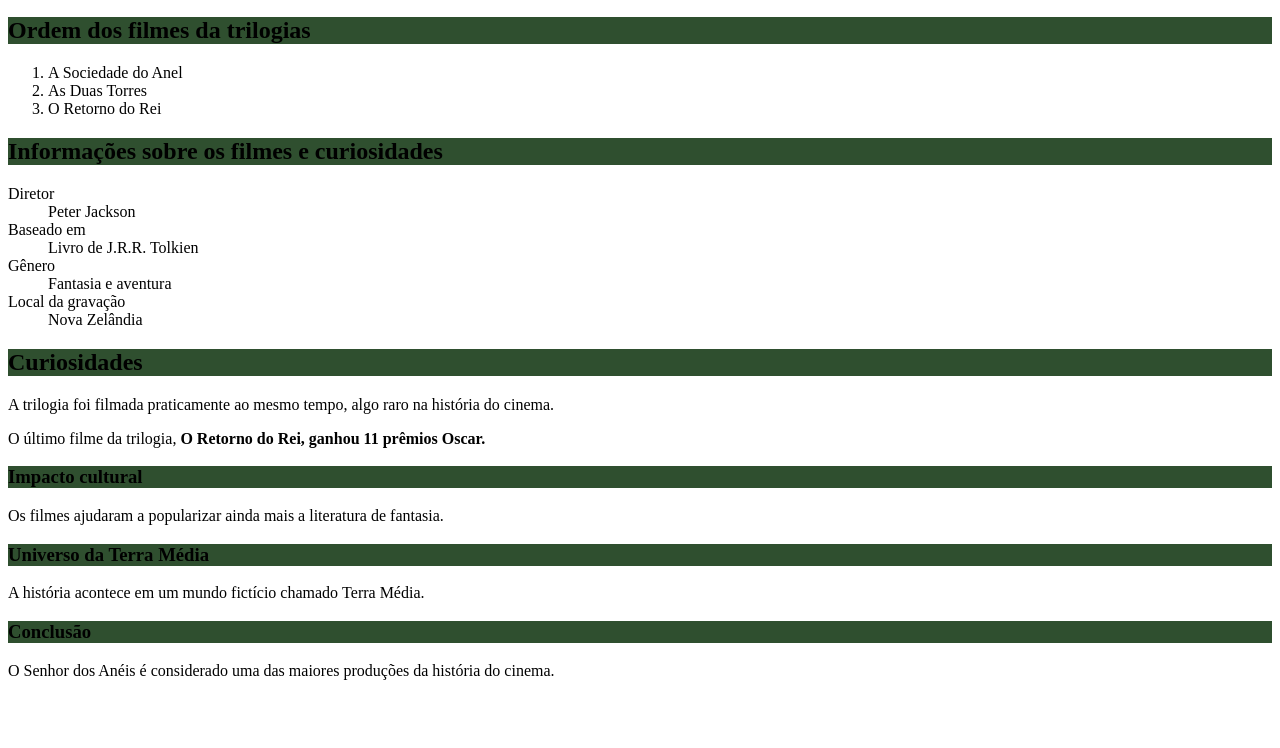
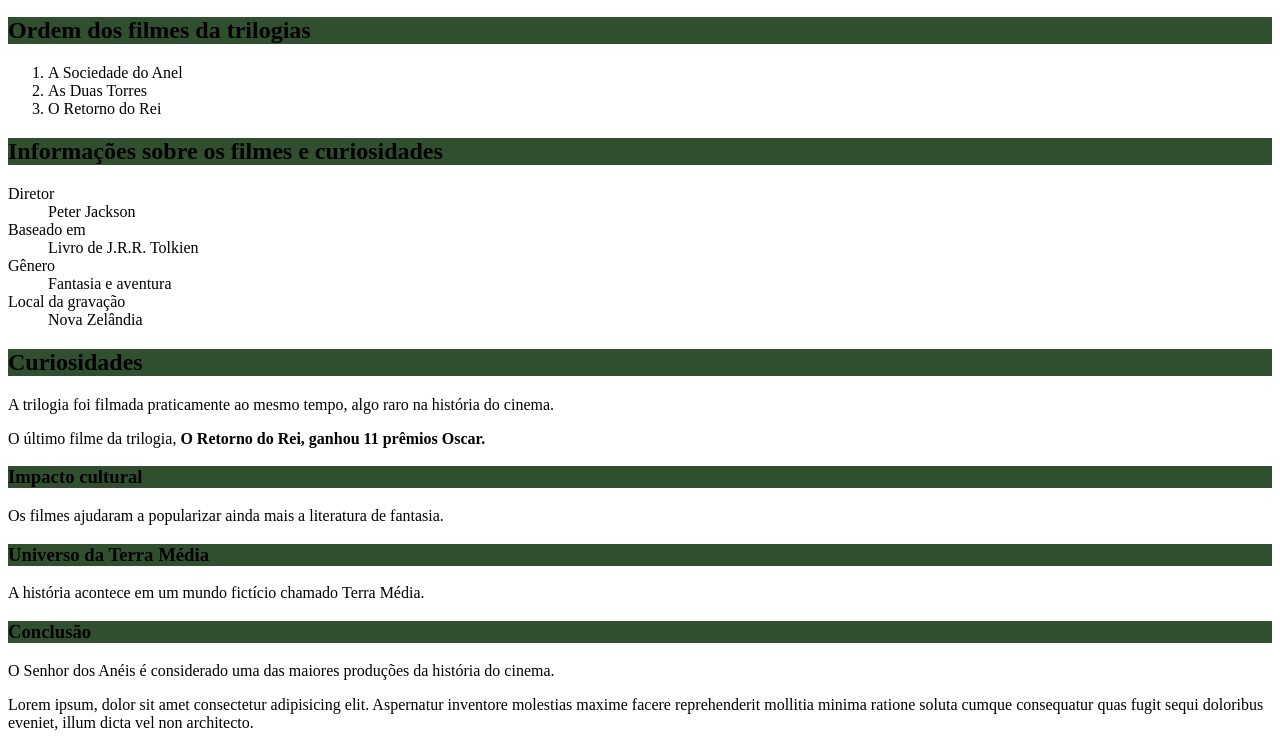
Before and after one commit to oliveiragabriel1830-wq/o-mundo-muito-supereflexo, a plain HTML site: page index.html in a window 1280 px wide. Shown: the part 911-1659 px from the top of the page. Before the commit the page ends 1607 px from the top, so only its background shows below. Drawn offline with Linux system fonts and the light colour scheme.

Commit message:
Update index.html

```diff
--- a/index.html
+++ b/index.html
@@ -71,5 +71,6 @@
         <h3 class="titulo_secundario">Conclusão</h3>
             <p>O Senhor dos Anéis é considerado uma das maiores produções da história do
             cinema.</p>
+            <p>Lorem ipsum, dolor sit amet consectetur adipisicing elit. Aspernatur inventore molestias maxime facere reprehenderit mollitia minima ratione soluta cumque consequatur quas fugit sequi doloribus eveniet, illum dicta vel non architecto.</p>
     </body>
 </html>
```
